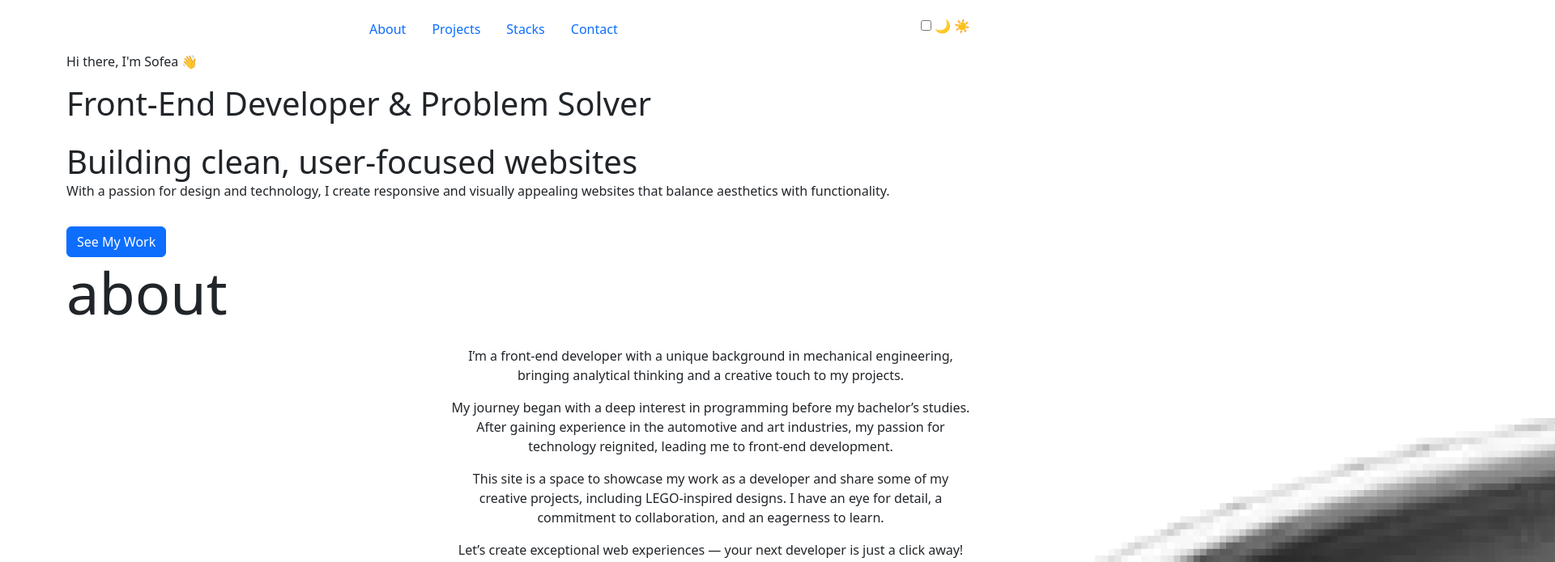
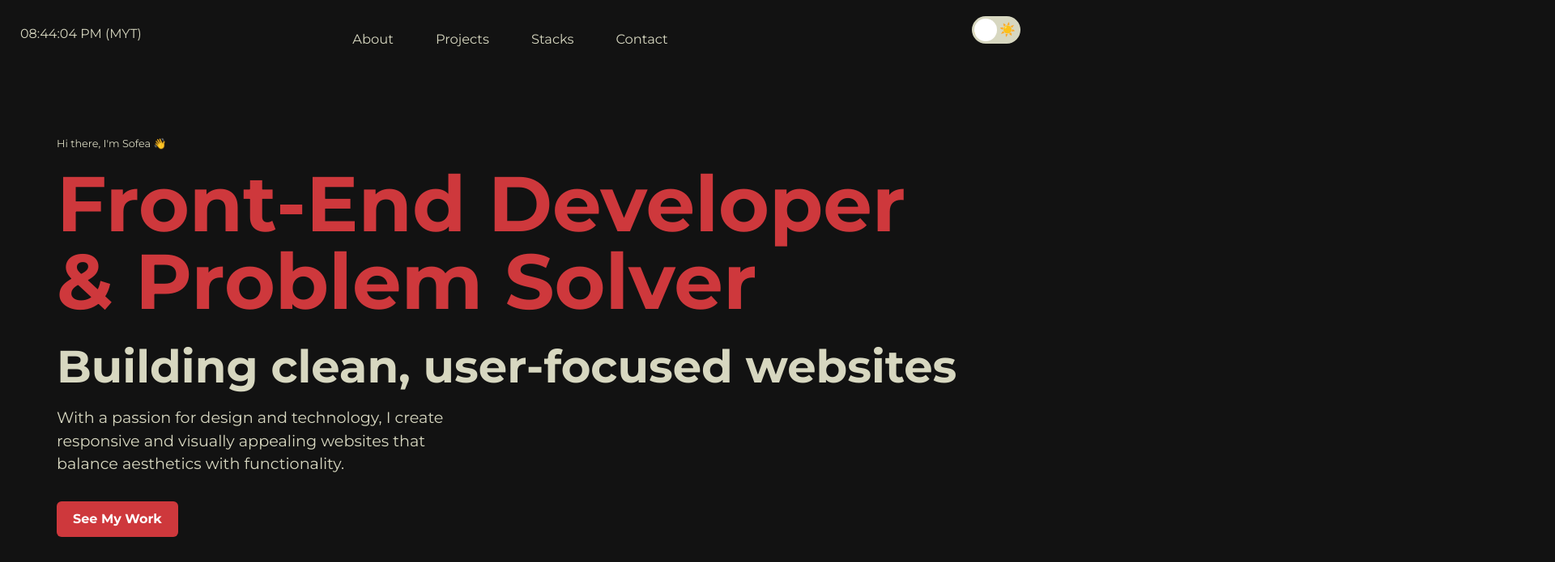
Before and after one commit to aneissofea/Portfolio-2024, a plain HTML site: page index.html in a window 1280 px wide. Shown: the top 695 px of the page at 81% size, 1920 px wide, since content can reach past the window. Drawn offline with nearby package versions, Linux system fonts and the light colour scheme; a web font is replaced by a local one.

Commit message:
update gitignore. fix css and js link

```diff
--- a/index.html
+++ b/index.html
@@ -9,16 +9,12 @@
     <!-- Font -->
     <link href="https://fonts.googleapis.com/css2?family=Montserrat:wght@300;400;500;700&display=swap" rel="stylesheet">
     <!-- Css -->
-    <link rel="stylesheet" href="style_new.css">
+    <link rel="stylesheet" href="style.css">
     <!-- Owl Carousel -->
     <link rel="stylesheet" href="https://cdnjs.cloudflare.com/ajax/libs/OwlCarousel2/2.3.4/assets/owl.carousel.min.css" integrity="sha512-tS3S5qG0BlhnQROyJXvNjeEM4UpMXHrQfTGmbQ1gKmelCxlSEBUaxhRBj/EFTzpbP4RVSrpEikbmdJobCvhE3g==" crossorigin="anonymous" referrerpolicy="no-referrer" />
     <link rel="stylesheet" href="https://cdnjs.cloudflare.com/ajax/libs/OwlCarousel2/2.3.4/assets/owl.theme.default.min.css" integrity="sha512-sMXtMNL1zRzolHYKEujM2AqCLUR9F2C4/05cdbxjjLSRvMQIciEPCQZo++nk7go3BtSuK9kfa/s+a4f4i5pLkw==" crossorigin="anonymous" referrerpolicy="no-referrer" />    <link href="https://fonts.cdnfonts.com/css/euclid-circular-b" rel="stylesheet">
     <!-- JQuery-->
     <script src="https://cdnjs.cloudflare.com/ajax/libs/jquery/3.7.1/jquery.min.js" integrity="sha512-v2CJ7UaYy4JwqLDIrZUI/4hqeoQieOmAZNXBeQyjo21dadnwR+8ZaIJVT8EE2iyI61OV8e6M8PP2/4hpQINQ/g==" crossorigin="anonymous" referrerpolicy="no-referrer"></script>
-
-    <!-- Include Prism.js -->
-    <!-- <link href="https://cdnjs.cloudflare.com/ajax/libs/prism/1.29.0/themes/prism-tomorrow.min.css" rel="stylesheet" />
-    <script src="https://cdnjs.cloudflare.com/ajax/libs/prism/1.29.0/prism.min.js"></script> -->
 
 </head>
 <body>
@@ -313,7 +309,7 @@
     <script src="https://cdn.jsdelivr.net/npm/@popperjs/core@2.11.6/dist/umd/popper.min.js"></script>
     <script src="https://cdn.jsdelivr.net/npm/bootstrap@5.3.0-alpha1/dist/js/bootstrap.min.js"></script>
 
-    <script src="script_new.js"></script>
+    <script src="script.js"></script>
 
 
 </body>
```
Also changed, not shown: 1 other file.
